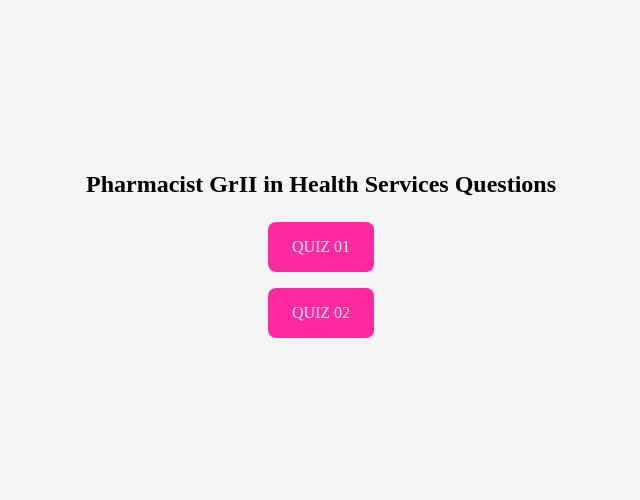
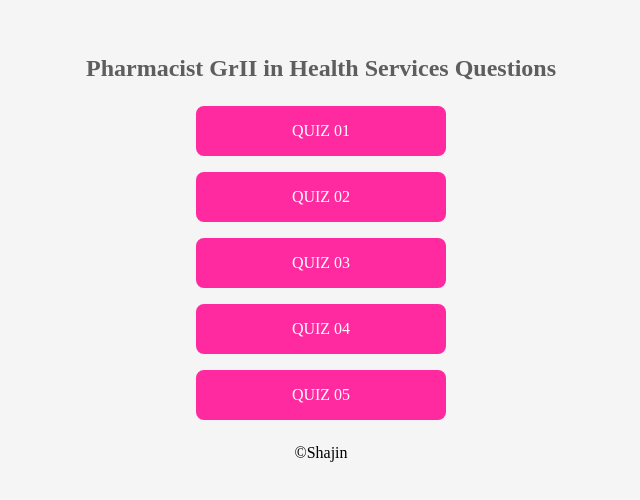
Before and after one commit to shajinkutty/pharmacist-psc-quiz, a plain HTML site: page index.html in a window 1280 px wide. Shown: the part 142-642 px from the top of the page, without its empty margins (319-959 px from the left). Drawn offline with Linux system fonts and the light colour scheme.

Commit message:
3 more links added

```diff
--- a/index.html
+++ b/index.html
@@ -12,6 +12,10 @@
     <ul>
       <li><a href="https://forms.gle/aDfSfoetZGtb7Non8">Quiz 01</a></li>
       <li><a href="https://forms.gle/kzzzw9MEbjwfDNZF7">Quiz 02</a></li>
+      <li><a href="https://forms.gle/i3da1tBwCZcTZqYb8">Quiz 03</a></li>
+      <li><a href="https://forms.gle/D5tERsAkvHTi9Muq5">Quiz 04</a></li>
+      <li><a href="https://forms.gle/qNTpZgD7kJk5MVwz8">Quiz 05</a></li>
     </ul>
+    <footer>©Shajin</footer>
   </body>
 </html>
--- a/style.css
+++ b/style.css
@@ -15,9 +15,16 @@ body {
 }
 h2 {
   text-align: center;
+  color: #525252ee;
 }
 ul {
   list-style-type: none;
+}
+ul li {
+  width: 250px;
+  display: flex;
+  align-items: center;
+  justify-content: center;
 }
 ul li a {
   background-color: #ff2aa0;
@@ -28,4 +35,6 @@ ul li a {
   text-decoration: none;
   border-radius: 0.5rem;
   text-transform: uppercase;
+  width: 100%;
+  text-align: center;
 }
```
